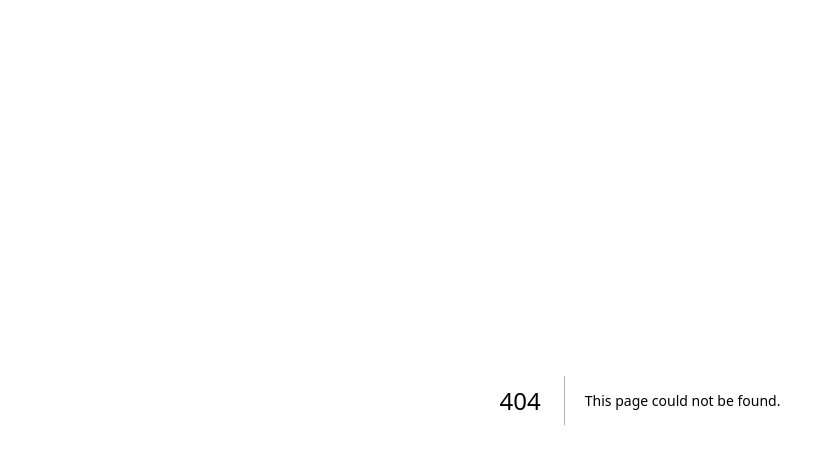
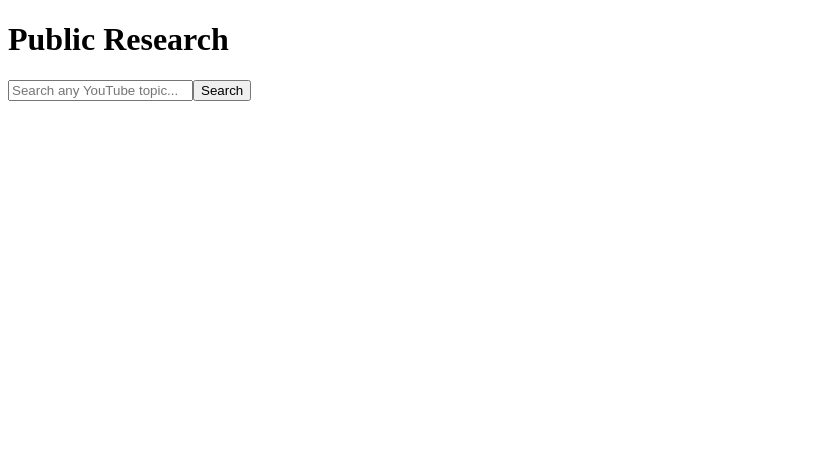
Before and after one commit to rr-prashant/urtube, a Next.js app in the folder frontend/: page /publicmode in a window 1280 px wide. Before the commit this address had no page. Shown: the top 464 px of the page, without its empty margins (0-835 px from the left). Built offline with nearby package versions, Linux system fonts and the light colour scheme.

Commit message:
public mode page created and endpoionts integrated in frontend : success

```diff
--- a/frontend/app/page.tsx
+++ b/frontend/app/page.tsx
@@ -75,6 +75,9 @@
           ) : (
             <button onClick={signIn}>Log in with Google</button>
           )}
+          <Link href="/publicmode">
+                <button type="button">Public Mode</button>
+          </Link>
         </div>
       </nav>
     </div>
--- /dev/null
+++ b/frontend/app/publicmode/page.tsx
@@ -0,0 +1,130 @@
+'use client'
+
+import { useEffect, useState } from 'react'
+
+interface Video{
+  id: number
+  youtube_video_id: string
+  title: string
+  thumbnail_url: string
+  views: number
+  likes: number
+  comments_count: number
+  published_at: string
+}
+
+interface Trending{
+    title: string
+    views: number,
+    likes: number,
+    comments_count: number,
+}
+
+interface Engagement{
+    avg_views: number,
+    avg_likes: number,
+    avg_engagement_percent: number,
+    total_comments: number,
+}
+
+interface PublicResult {
+    query: string,
+    total_results: number,
+    videos: Video[],
+    trending_titles: Trending[],
+    engagement: Engagement,
+}
+
+export default function PublicMode() {
+    const [query, setQuery] = useState('')
+    const [loading , setLoading] = useState(false)
+    const [error, setError] = useState('')
+    const [results, setResult] = useState<PublicResult | null>(null)
+
+
+    async function handleSearch() {
+        if(!query.trim()) return
+        setLoading(true)
+        setError('')
+
+        const response = await fetch(`${process.env.NEXT_PUBLIC_API_URL}/api/research/`,{
+            method: 'POST',
+            headers: {
+                'Content-Type' : 'application/json',
+            },
+            body: JSON.stringify({ query }),
+        })
+
+        if (!response.ok) {
+            setError('No results found.')
+            setLoading(false)
+            return
+        }
+
+        const data = await response.json()
+        setResult(data)
+        setLoading(false)
+    }
+
+    if (loading) return <p>Searching...</p>
+    if (error) return <p>Error: {error}</p>
+    return(
+         <div>
+      <h1>Public Research</h1>
+      <div>
+        <input
+          type="text"
+          value={query}
+          onChange={(e) => setQuery(e.target.value)}
+          placeholder="Search any YouTube topic..."
+        />
+        <button onClick={handleSearch} disabled={loading}>
+          {loading ? 'Searching...' : 'Search'}
+        </button>
+      </div>
+      {error && <p>{error}</p>}
+
+      {results && (
+        <div>
+          <h2>Results for "{results.query}" ({results.total_results} videos)</h2>
+
+          <div>
+            <h3>Engagement Stats</h3>
+            <p>Avg Views: {results.engagement.avg_views}</p>
+            <p>Avg Likes: {results.engagement.avg_likes}</p>
+            <p>Engagement Rate: {results.engagement.avg_engagement_percent}%</p>
+            <p>Total Comments: {results.engagement.total_comments}</p>
+          </div>
+
+          <div>
+            <h3>Top 10 Trending Titles</h3>
+            <ol>
+              {results.trending_titles.map((t, i) => (
+                <li key={i}>
+                  {t.title} — {t.views} views | {t.likes} likes | {t.comments_count} comments
+                </li>
+              ))}
+            </ol>
+          </div>
+
+          <div>
+            <h3>All Videos</h3>
+            <ul>
+              {results.videos.map((video) => (
+                <li key={video.youtube_video_id}>
+                  <img src={video.thumbnail_url} alt={video.title} width={120} />
+                  <div>
+                    <strong>{video.title}</strong>
+                    <p>Views: {video.views} | Likes: {video.likes} | Comments: {video.comments_count}</p>
+                    <p>Published: {new Date(video.published_at).toLocaleDateString()}</p>
+                  </div>
+                </li>
+              ))}
+            </ul>
+          </div>
+        </div>
+      )}
+
+    </div>
+    )
+}
```
